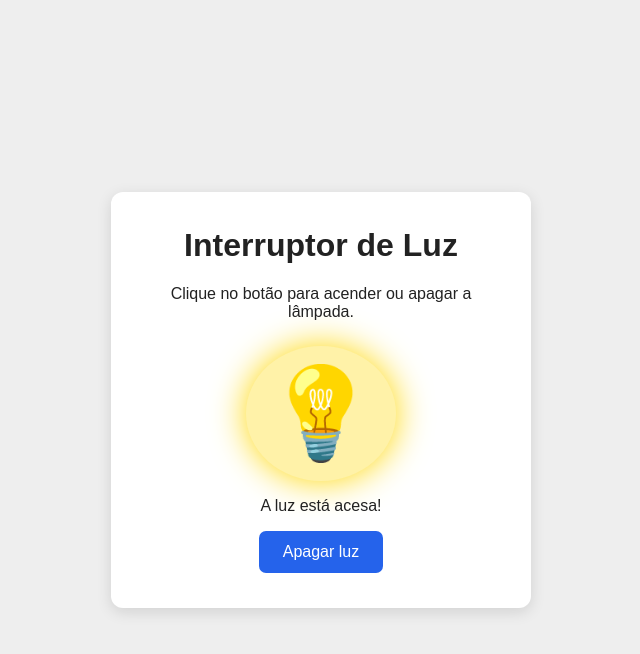
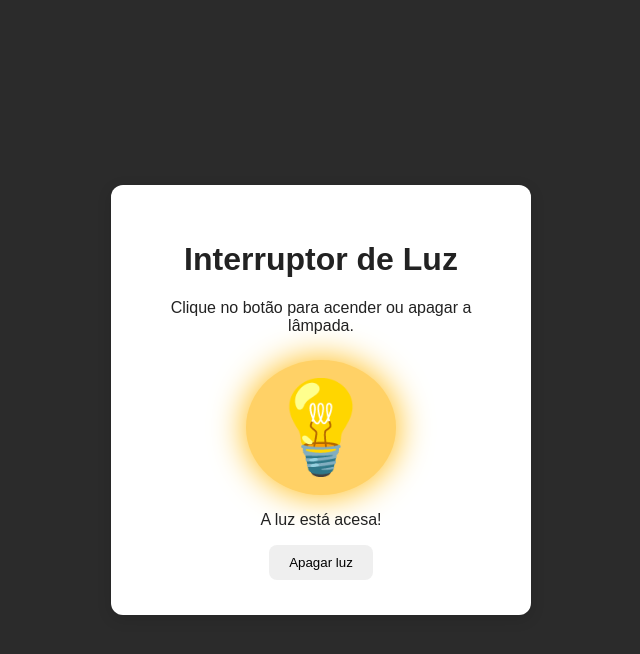
Before and after one commit to DevVini7/minha-pagina, a plain HTML site: page index.html in a window 1280 px wide. Both pictures are taken after a click on the button "Acender luz". Shown: the whole page, without its empty margins (319-959 px from the left). Drawn offline with Linux system fonts and the light colour scheme.

Commit message:
Update estilo.css

```diff
--- a/estilo.css
+++ b/estilo.css
@@ -9,8 +9,9 @@ body {
   justify-content: center;
   align-items: center;
   font-family: Arial, sans-serif;
-  background: #eeeeee;
+  background: #2b2b2b;
   color: #222222;
+  transition: 0.5s;
 }
 
 .container {
@@ -23,16 +24,13 @@ body {
   box-shadow: 0 4px 15px rgba(0, 0, 0, 0.12);
 }
 
-h1 {
-  margin-top: 0;
-}
-
 .lampada {
   margin: 25px auto 10px;
   font-size: 90px;
   width: 150px;
   padding: 15px;
   border-radius: 50%;
+  transition: 0.5s;
 }
 
 .apagada {
@@ -41,20 +39,31 @@ h1 {
 }
 
 .acendida {
-  background: #fff2a8;
-  box-shadow: 0 0 35px #ffd700;
+  background: #ffd166;
+  box-shadow: 0 0 35px #ffb703;
 }
 
 button {
-  padding: 12px 24px;
-  border: 0;
-  border-radius: 7px;
-  background: #2563eb;
-  color: white;
-  font-size: 16px;
+  padding: 10px 20px;
+  border: none;
+  border-radius: 8px;
   cursor: pointer;
 }
 
 button:hover {
   background: #1d4ed8;
+  color: white;
 }
+
+/* Fundo iluminado da galeria */
+
+body.iluminado {
+  background: linear-gradient(
+    135deg,
+    #ff595e,
+    #ffca3a,
+    #8ac926,
+    #1982c4,
+    #6a4c93
+  );
+}
```
